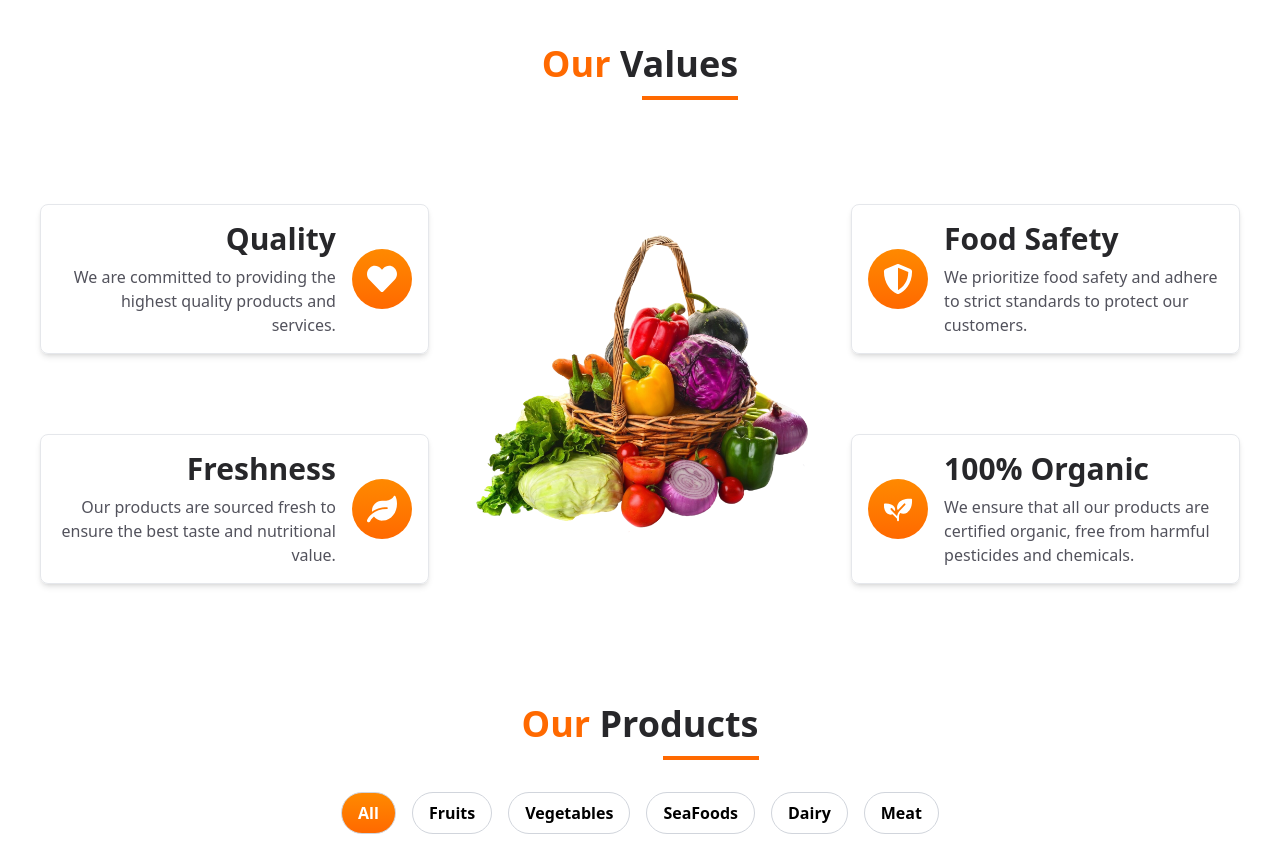
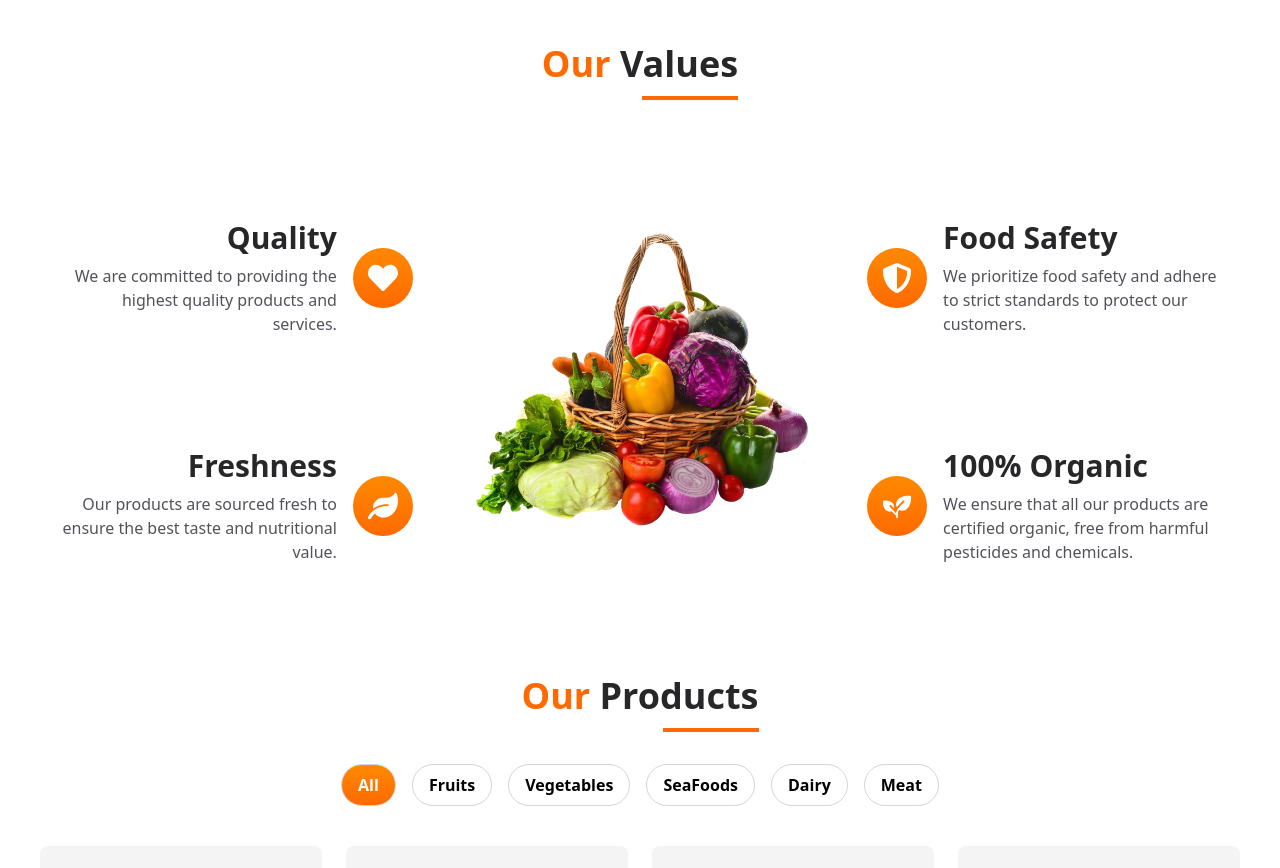
Before and after one commit to rehan606/Grocify, a React (Vite) app: page / in a window 1280 px wide. Shown: the part 1540-2408 px from the top of the page. Built offline with nearby package versions, Linux system fonts and the light colour scheme.

Commit message:
fixed responsive issues

```diff
--- a/src/components/Category/Category.jsx
+++ b/src/components/Category/Category.jsx
@@ -33,7 +33,7 @@ const categories = [
 const Category = () => {
     return (
         <section>
-            <div className='py-20'>
+            <div className='py-10 lg:py-20'>
                <Heading title="Shop" content="by Category" />
 
                {/* Category Grid */}
--- a/src/components/Navbar/Navbar.jsx
+++ b/src/components/Navbar/Navbar.jsx
@@ -69,7 +69,7 @@ const Navbar = () => {
                 </div>
 
                 {/* Mobile Menu  */}
-                <ul className={`flex flex-col lg:hidden space-y-6 bg-white border border-gray-200 backdrop-blur-lg rounded-xl absolute p-10 top-18 -left-full transform -translate-x-1/2 items-center shadow-lg transition-all duration-500 ${showMenu ? 'left-1/2' :""}`}>
+                <ul className={`flex flex-col lg:hidden space-y-6 bg-linear-to-b from-white to-orange-200/50 border border-orange-200 backdrop-blur-lg rounded-xl absolute p-10 top-18 md:top-24 -left-full transform -translate-x-1/2 items-center shadow-lg transition-all duration-500 ${showMenu ? 'left-1/2' :""}`}>
                     <li><a href="#" className="hover:text-orange-500 text-orange-500 transition-all tracking-wider ">Home</a></li>
                     <li><a href="#" className="hover:text-orange-500 transition tracking-wider text-zink-800 ">About</a></li>
                     <li><a href="#" className="hover:text-orange-500 transition tracking-wider text-zink-800 ">Services</a></li>
--- a/src/components/Process/Process.jsx
+++ b/src/components/Process/Process.jsx
@@ -38,7 +38,7 @@ const steps = [
 
 const Process = () => {
     return (
-        <section className='max-w-1400 mx-auto px-10 py-20 md:py-20'>
+        <section className='max-w-1400 mx-auto px-10 py-10  md:py-20'>
             <div>
                 <div className='w-fit mb-10 ml-0'>
                     <Heading title="Our" content="Process"/>
--- a/src/components/Testimonials/Testimonials.jsx
+++ b/src/components/Testimonials/Testimonials.jsx
@@ -78,7 +78,7 @@ const Testimonials = () => {
                 <Heading title="Customers" content="Saying" />
 
                  {/* Testimonial Slide Button  */}
-                <div className='flex justify-end gap-3 mt-10  '>
+                <div className='flex justify-end gap-3 mt-4 lg:mt-10  '>
                     <button className='custom-prev text-2xl rounded-lg w-11 h-11 bg-zinc-100 hover:bg-linear-to-b hover:from-orange-400 hover:to-orange-500 group flex items-center justify-center cursor-pointer'>
                         <IoIosArrowBack className='text-3xl text-zinc-700 group-hover:text-white transition-colors duration-300' />
                     </button>
@@ -105,7 +105,7 @@ const Testimonials = () => {
                     }}
                     modules={[Navigation]} className="mySwiper">
                     {reviews.map(review => (
-                        <SwiperSlide SwiperSlide key={review.id} className='mt-10 mb-10 bg-zinc-100 p-10 rounded-lg shadow-lg mx-auto'>
+                        <SwiperSlide SwiperSlide key={review.id} className='mt-4 lg:mt-10 mb-10 bg-zinc-100 p-4 md:p-10 rounded-lg shadow-lg mx-auto'>
                             <div className='flex items-center gap-5 mb-5'>
                                 <div className='w-14 h-14 rounded-full bg-red-500 outline-2 outline-orange-500 outline-offset-2'>
                                     <img src={review.image} alt={review.name} className='w-full h-full object-cover rounded-full' />
--- a/src/components/Values/Values.jsx
+++ b/src/components/Values/Values.jsx
@@ -38,11 +38,11 @@ const Values = () => {
         <div>
             <Heading title="Our" content="Values" />
 
-            <div className='flex items-center justify-between mt-8 lg:mt-6 mb-20 md:gap-6 lg:gap-4 flex-col md:flex-row'>
+            <div className='flex items-center justify-between mt-8 lg:mt-6 lg:mb-14 md:gap-6 lg:gap-4 flex-col md:flex-row'>
                 {/* Left values */}
                 <div className=' w-full lg:w-1/3 '>
                     {ValuesData.slice(0, 2).map((value) => (
-                        <div key={value.id} className='flex items-center border border-gray-200 p-4 shadow-md rounded-lg mt-6 lg:mt-20 md:flex-row-reverse md:text-right min-h-36 md:min-h-40 lg:min-h-36'>
+                        <div key={value.id} className='flex items-center border border-gray-200 p-4 shadow-md lg:border-0 lg:shadow-none rounded-lg mt-6 lg:mt-20 md:flex-row-reverse md:text-right min-h-36 md:min-h-40 lg:min-h-36'>
                             <div className='md:ml-4 mr-4 md:mr-0'>
                                <span className='flex items-center justify-center text-3xl bg-linear-to-b from-orange-400 to-orange-500 w-15 h-15 rounded-full text-white'>{value.icon}</span>
                             </div>
@@ -62,7 +62,7 @@ const Values = () => {
                 {/* Right values */}
                 <div className='w-full lg:w-1/3  '>
                     {ValuesData.slice(2, 4).map((value) => (
-                        <div key={value.id} className='flex items-center  p-4  rounded-lg mt-6 lg:mt-20   min-h-36 md:min-h-40 lg:min-h-36 border border-gray-200 shadow-md'>
+                        <div key={value.id} className='flex items-center  p-4  rounded-lg mt-6 lg:mt-20   min-h-36 md:min-h-40 lg:min-h-36 border border-gray-200 shadow-md lg:border-0 lg:shadow-none'>
                             <div className='mr-4 '>
                                <span className='flex items-center justify-center text-3xl bg-linear-to-b from-orange-400 to-orange-500 w-15 h-15 rounded-full text-white'>{value.icon}</span>
                             </div>
```
